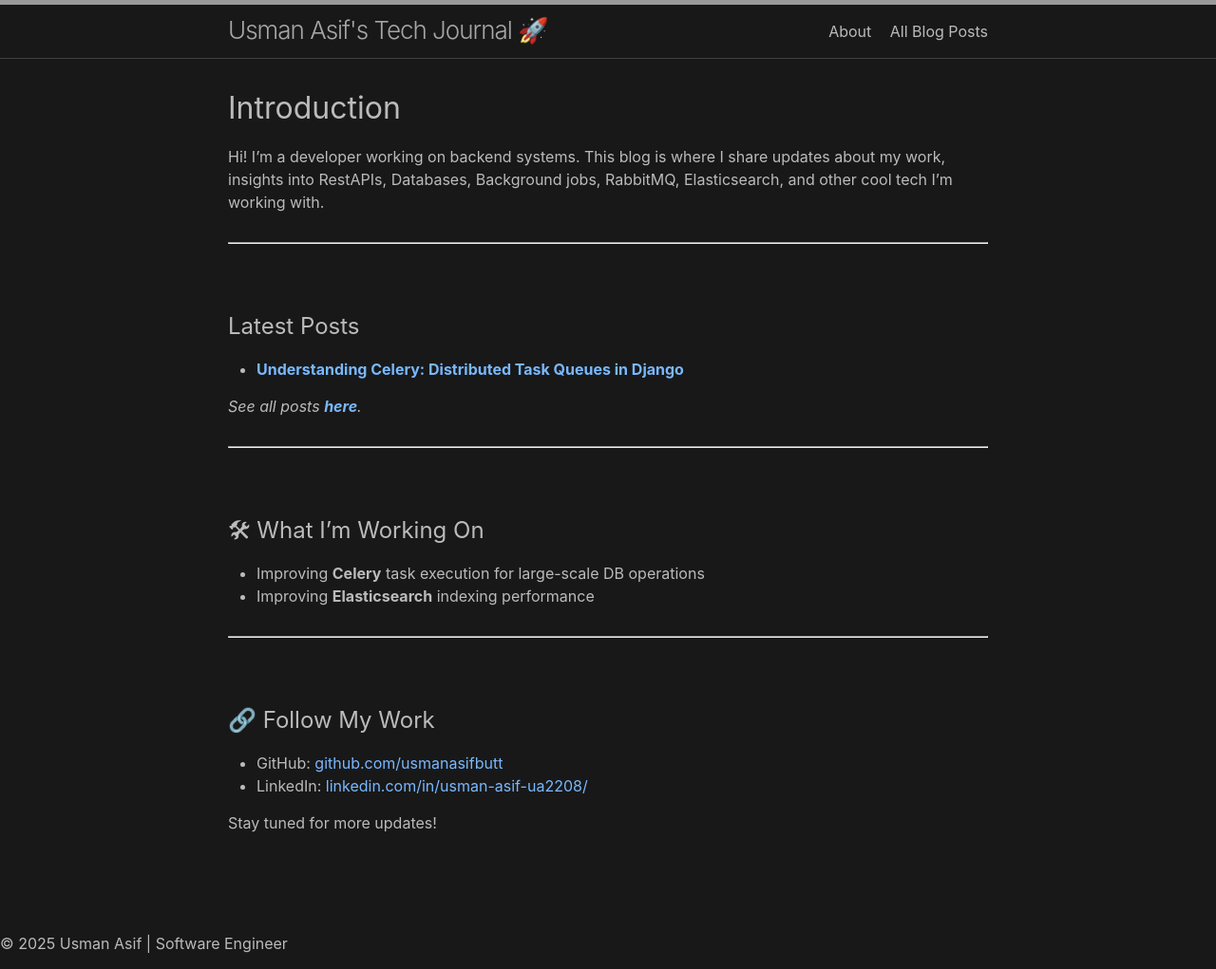
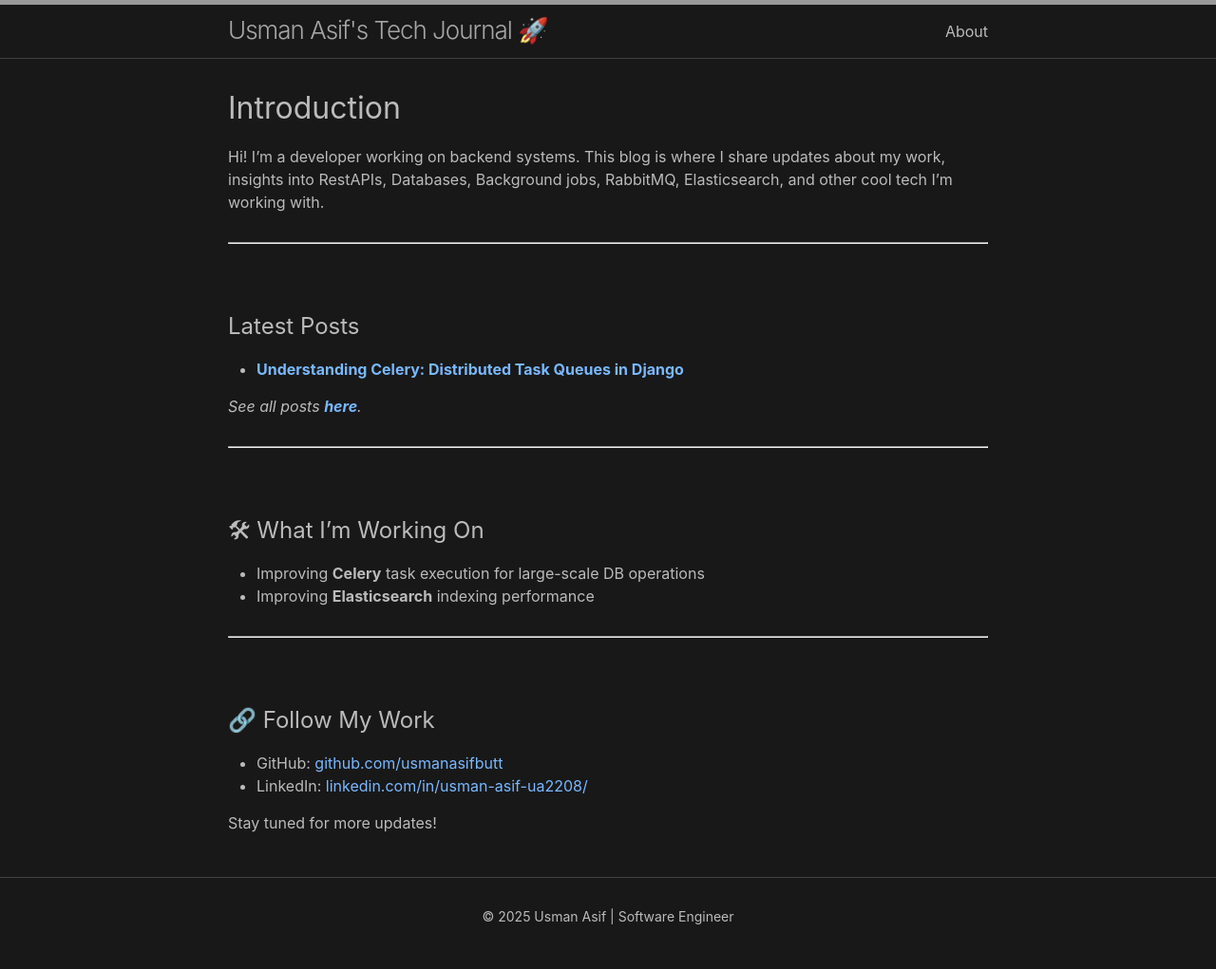
Before and after one commit to usmanasifbutt/blog, a Jekyll site: the page built from index.md, in a window 1280 px wide and 1021 px high. Shown: the whole window at 95% size. Built offline with Jekyll 4.4.1, drawn with Linux system fonts in a browser that asks for light colours.

Commit message:
fix footer styling

```diff
--- a/_includes/footer.html
+++ b/_includes/footer.html
@@ -1,3 +1,8 @@
-<footer>
+<footer class="site-footer h-card">
     <p>&copy; 2025 Usman Asif | Software Engineer</p>
+
+    <div class="social-links">
+        {%- include social.html -%}
+    </div>
+
 </footer>
--- a/_includes/header.html
+++ b/_includes/header.html
@@ -2,7 +2,7 @@
 
   <div class="wrapper">
     {%- assign default_paths = site.pages | map: "path" -%}
-    {%- assign page_paths = site.minima.nav_pages | default: default_paths -%}
+    {%- assign page_paths = site.header_pages | default: default_paths -%}
     {%- assign page_titles = site.pages | map: 'title' | compact %}
     <a class="site-title" rel="author" href="{{ '/' | relative_url }}">{{ site.title | escape }}</a>
 
--- a/assets/css/style.scss
+++ b/assets/css/style.scss
@@ -5,3 +5,10 @@
 @import
   "minima/skins/{{ site.minima.skin | default: 'classic' }}",
   "minima/initialize";
+
+footer {
+    text-align: center;
+    position: relative;
+    width: 100%;
+    font-size: 14px;
+}
```
